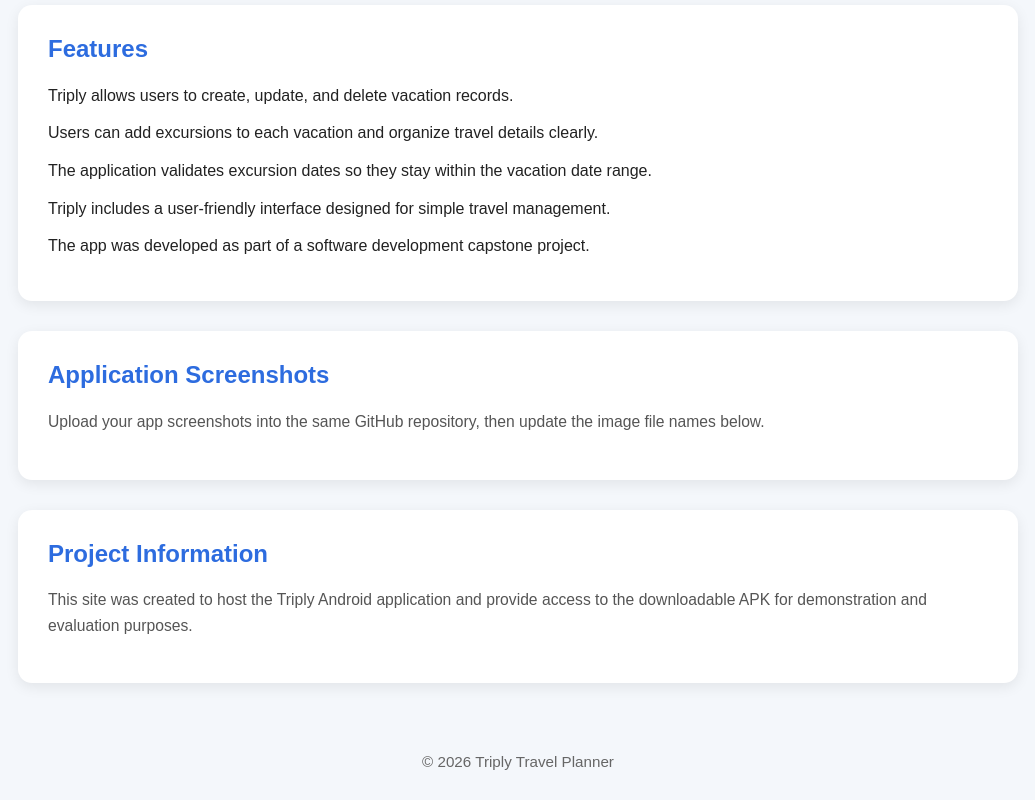
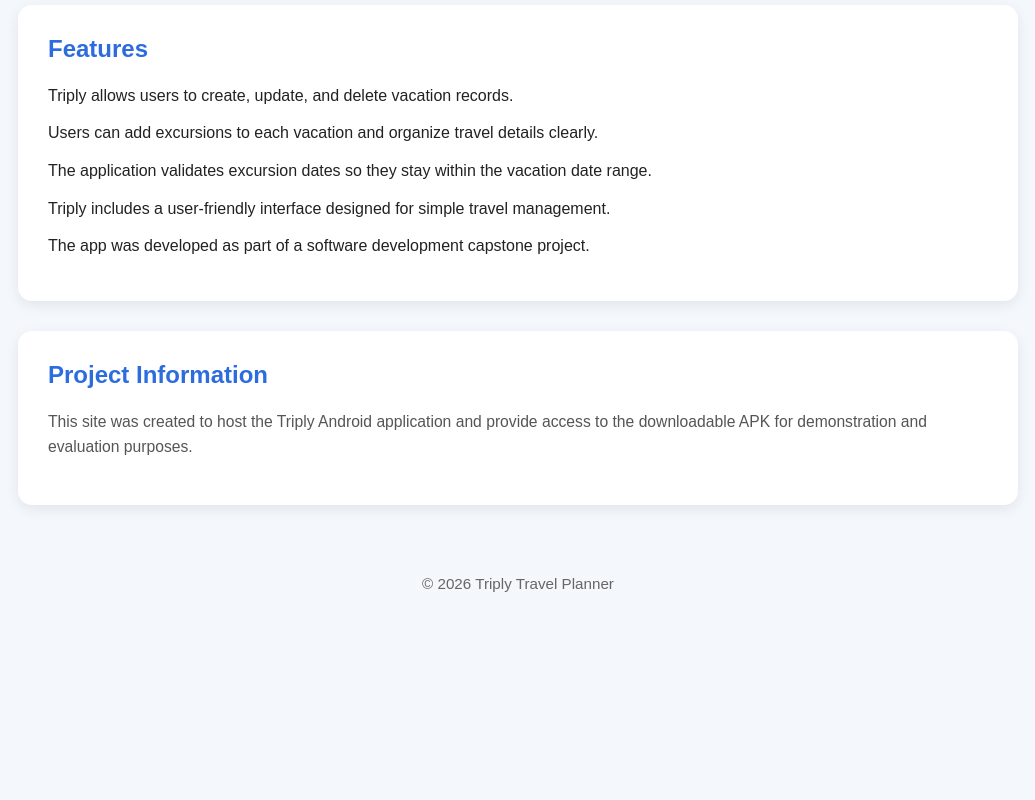
Before and after one commit to loddy077/triply-app, a plain HTML site: page index.html in a window 1280 px wide. Shown: the part 506-1306 px from the top of the page, without its empty margins (122-1157 px from the left). After the commit the page ends 1128 px from the top, so only its background shows below. Drawn offline with Linux system fonts and the light colour scheme.

Commit message:
Update index.html

```diff
--- a/index.html
+++ b/index.html
@@ -116,13 +116,6 @@
     </div>
 
     <div class="card">
-      <h2>Application Screenshots</h2>
-      <p class="small-text">
-        Upload your app screenshots into the same GitHub repository, then update the image file names below.
-      </p>
-    </div>
-
-    <div class="card">
       <h2>Project Information</h2>
       <p class="small-text">
         This site was created to host the Triply Android application and provide access
```
